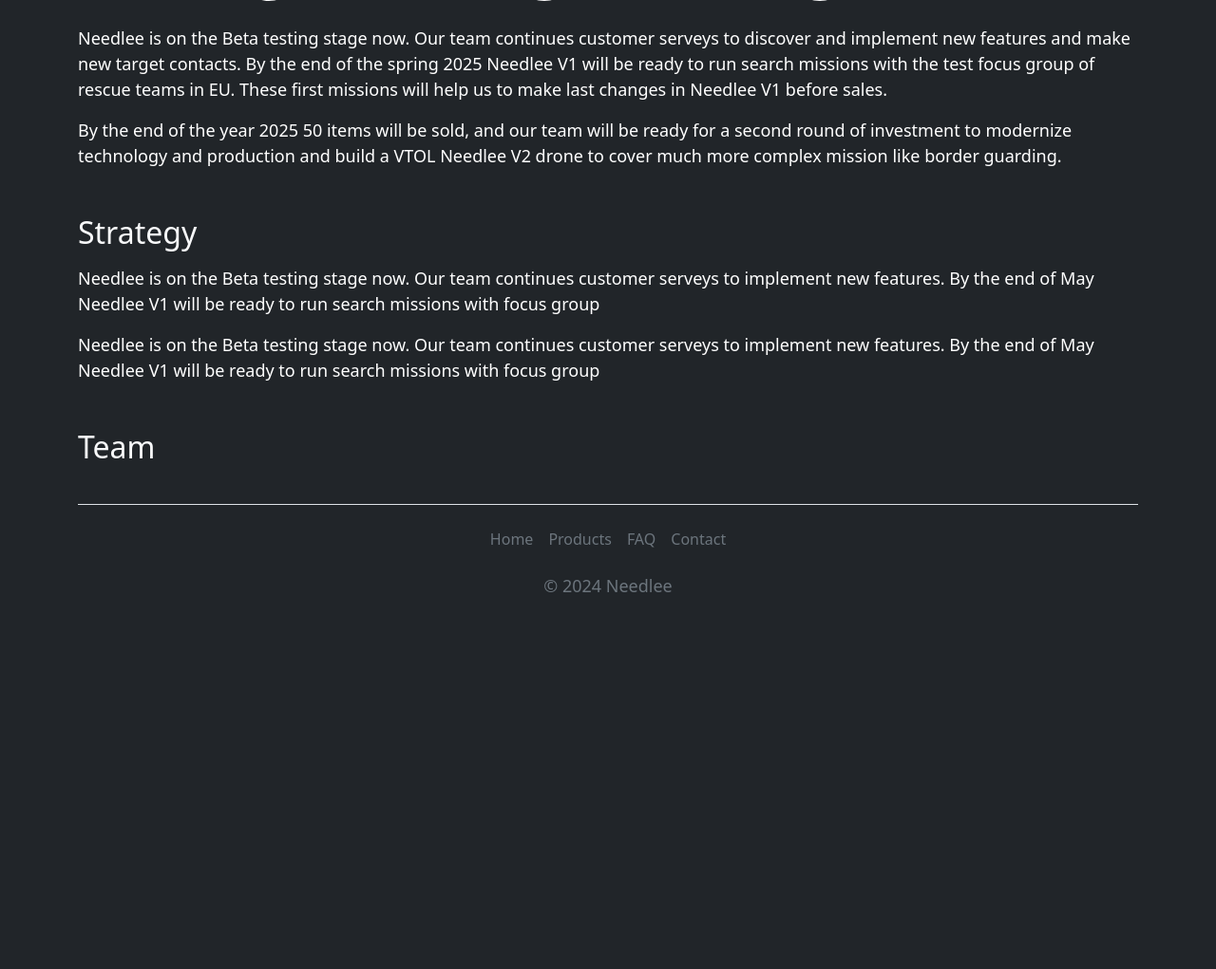
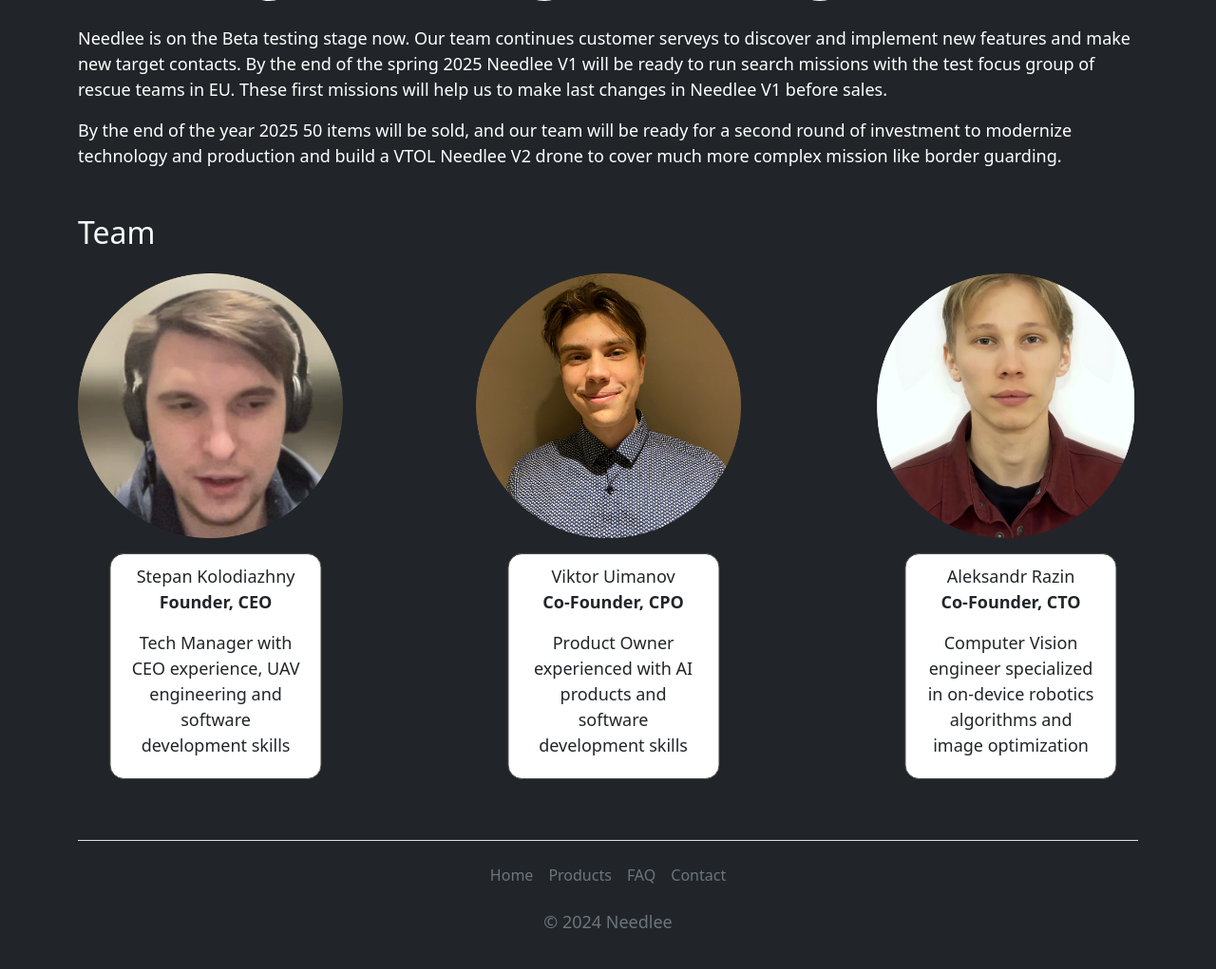
Before and after one commit to needlee-uav/website, a Flask app: page /investors in a window 1280 px wide. Shown: the part 2093-3114 px from the top of the page at 95% size. Before the commit the page ends 2717 px from the top, so only its background shows below. Run offline with Flask 3, Linux system fonts and the light colour scheme; some libraries are stand-ins or nearby versions.

Commit message:
ready desktop sizing

```diff
--- a/static/style.css
+++ b/static/style.css
@@ -1,3 +1,6 @@
+#content-container {
+    @media (min-width:1290px) { width: 1200px!important; }
+}
 p {
  font-size: 18px;
  color: white;
@@ -144,3 +147,62 @@
         width: 35px;
     }
 }
+
+.market-data {
+    line-height: 1.4;
+    margin-bottom: 0px;
+    text-align: left;
+    position: absolute;
+    left: 110px;
+    transform: translate(0%, -50%);
+
+    @media (max-width:990px) {
+        left: 65px;
+    }
+
+}
+.market-type {
+    left: 40px;
+    @media (max-width:990px) {
+        left: 10px;
+    }
+}
+.tam {
+    top: 18%;
+}
+.sam {
+    top: 45%;
+}
+.som {
+    top: 75%;
+}
+
+.team-member-info {
+    width: 80%;
+    transform: translate(15%);
+    border-radius: 15px;
+    background-color: white;
+    border: 1px solid #4e4e4e;
+    padding: 10px 20px 5px;
+    @media (max-width: 1000px) {
+        width: 100%;
+        transform: translate(0%);
+    }
+}
+
+.double-group-container {
+    width: 100%;
+    margin-bottom: 20px;
+    height: 250px;
+}
+.double-group-element {
+    width: 47%;
+    margin-right: 3%;
+    margin-bottom: 20px;
+    float: left;
+    align-items: center;
+    display: flex;
+    @media (max-width:520px) {
+        width: 100%;
+    }
+}
--- a/templates/investors.html
+++ b/templates/investors.html
@@ -221,25 +177,31 @@
             </div>
         </div>
     </div>
-
     <p class="standart-p">Needlee is on the Beta testing stage now. Our team continues customer serveys to discover and implement new features and make new target contacts. By the end of the spring 2025 Needlee V1 will be ready to run search missions with the test focus group of rescue teams in EU. These first missions will help us to make last changes in Needlee V1 before sales.</p>
     <p class="standart-p">By the end of the year 2025 50 items will be sold, and our team will be ready for a second round of investment to modernize technology and production and build a VTOL Needlee V2 drone to cover much more complex mission like border guarding.</p>
 
-
-    <h2 class="text-light mb-3 mt-5">Strategy</h2>
-    <p class="standart-p">Needlee is on the Beta testing stage now. Our team continues customer serveys to implement new features. By the end of May Needlee V1 will be ready to run search missions with focus group</p>
-    <p class="standart-p">Needlee is on the Beta testing stage now. Our team continues customer serveys to implement new features. By the end of May Needlee V1 will be ready to run search missions with focus group</p>
-    <h2 class="text-light mb-3 mt-5">Team</h2>
-
-
-<script>
-
-
-    function resizeContent() {
-
-    }
-</script>
-    <!-- <div class="d-flex flex-row mb-5 mt-5 justify-content-center">
-        <img src="{{ url_for('static', filename='img/pitch/sales-strategy.png') }}" class="rounded img-fluid mb-3">
-    </div> -->
+    <h2 class="text-light mb-4 mt-5">Team</h2>
+    <div class="d-flex flex-row mb-5 mt-3 justify-content-between">
+        <div class="card-25">
+            <img src="{{ url_for('static', filename='img/pitch/team-stepan.png') }}" class="rounded img-fluid mb-3">
+            <div class="team-member-info">
+                <p class="standart-p text-dark text-center">Stepan Kolodiazhny<br><b>Founder, CEO</b></p>
+                <p class="standart-p text-dark text-center">Tech Manager with CEO experience, UAV engineering and software development skills</b></p>
+            </div>
+        </div>
+        <div class="card-25">
+            <img src="{{ url_for('static', filename='img/pitch/team-viktor.png') }}" class="rounded img-fluid mb-3">
+            <div class="team-member-info">
+                <p class="standart-p text-dark text-center">Viktor Uimanov<br><b>Co-Founder, CPO</b></p>
+                <p class="standart-p text-dark text-center">Product Owner experienced with AI products and software development skills</b></p>
+            </div>
+        </div>
+        <div class="card-25">
+            <img src="{{ url_for('static', filename='img/pitch/team-alexander.png') }}" class="rounded img-fluid mb-3">
+            <div class="team-member-info">
+                <p class="standart-p text-dark text-center">Aleksandr Razin<br><b>Co-Founder, CTO</b></p>
+                <p class="standart-p text-dark text-center">Computer Vision engineer specialized in on-device robotics algorithms and image optimization</b></p>
+            </div>
+        </div>
+    </div>
 </div>
```
Also changed, not shown: other parts of templates/investors.html (+3 -47 lines), templates/home.html (+41 -43 lines), static/img/pitch/team-alexander.png (added), static/img/pitch/team-stepan.png (added), static/img/pitch/team-viktor.png (added).
